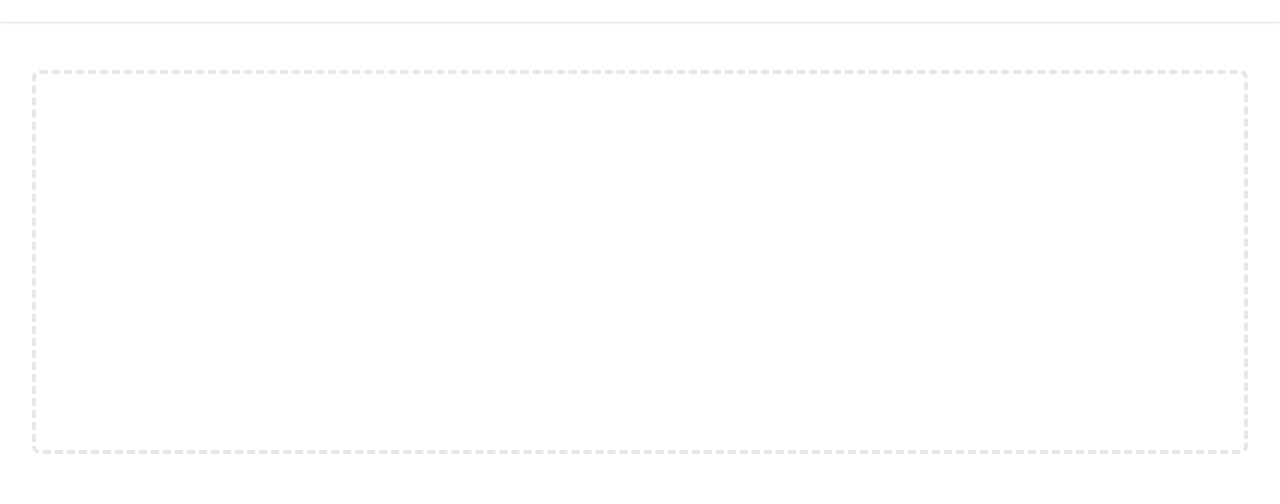
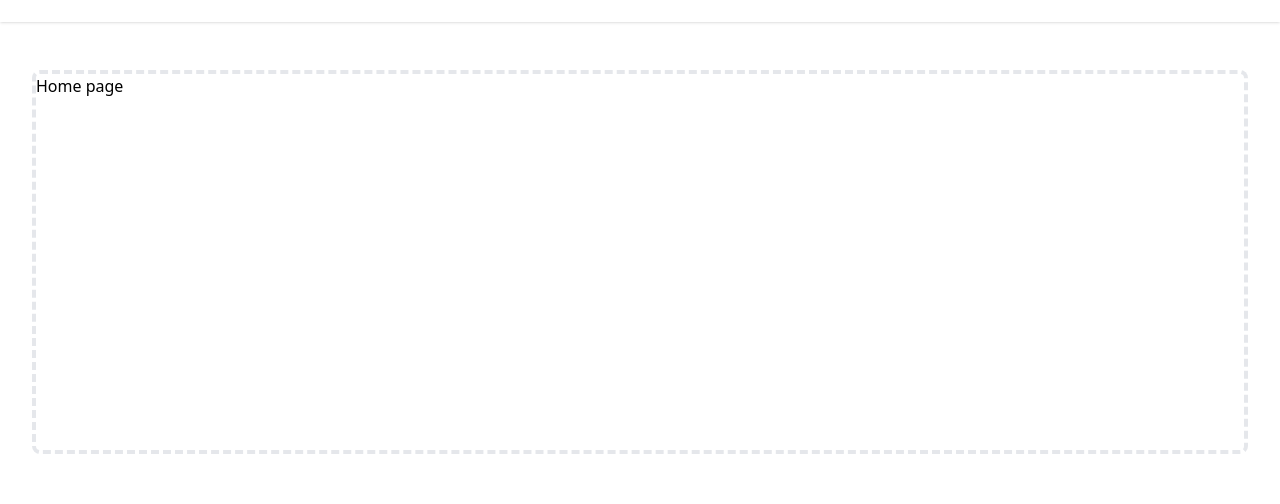
Before and after one commit to ekasupandie/test-listrepo, a Next.js app: page / in a window 1280 px wide. Shown: the part 134-638 px from the top of the page. Built offline with nearby package versions, Linux system fonts and the light colour scheme.

Commit message:
update layout

```diff
--- a/components/Layout.tsx
+++ b/components/Layout.tsx
@@ -1,17 +1,22 @@
+import { Children, ReactNode } from 'react'
 import Footer from './Footer'
 import Header from './Header'
 
-export default function Layout(){
+interface LayoutProps {
+    children : ReactNode;
+}
+export default function Layout(props: LayoutProps){
+    const { children } = props;
     return(
         <>
         <Header />
         <main>
             <div className="mx-auto max-w-7xl py-6 sm:px-6 lg:px-8">
-            {/* Replace with your content */}
             <div className="px-4 py-6 sm:px-0">
-                <div className="h-96 rounded-lg border-4 border-dashed border-gray-200" />
+                <div className="h-96 rounded-lg border-4 border-dashed border-gray-200">
+                    {children}
+                </div>
             </div>
-            {/* /End replace */}
             </div>
         </main>
         <Footer/>
--- a/pages/api/github.ts
+++ b/pages/api/github.ts
@@ -4,12 +4,12 @@ export default async (req, res) => {
         "Authorization": "Token " + process.env.GITHUB_KEY
     }
     // followers
-    const url = "https://api.github.com/users/bjcarlson42/followers"
+    const url = "https://api.github.com/users/ekasupandie/followers"
     const response = await fetch(url, { "headers": headers })
     const json = await response.json()
     const numFollwers = Object.keys(json).length
     // projects
-    const url2 = "https://api.github.com/users/bjcarlson42/repos"
+    const url2 = "https://api.github.com/users/ekasupandie/repos"
     const response2 = await fetch(url2, { "headers": headers })
     const json2 = await response2.json()
     const numProjects = Object.keys(json2).length
--- a/pages/index.tsx
+++ b/pages/index.tsx
@@ -1,20 +1,13 @@
 import Image from 'next/image'
 import { Inter } from 'next/font/google'
-import Form from '@/components/Form'
-import Button from '@/components/Button'
 import Layout from '@/components/Layout'
 
 const inter = Inter({ subsets: ['latin'] })
 
 export default function Home() {
   return (
-    <>
     <Layout>
-    <div>
-
-      </div>
+      <h1>Home page</h1>
     </Layout>
-
-    </>
   )
 }
```
